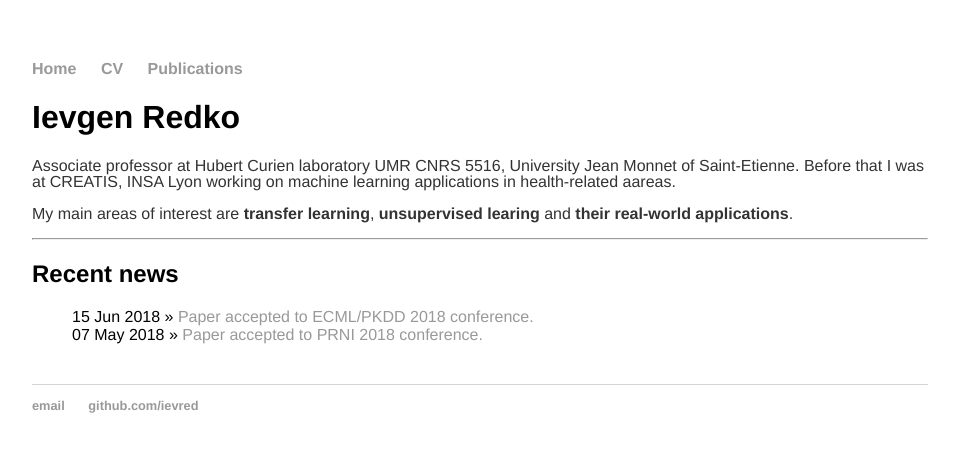
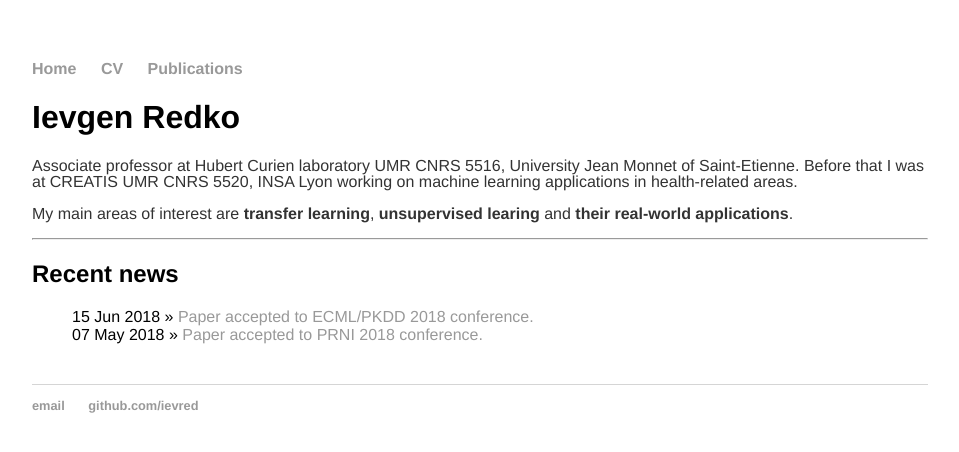
Before and after one commit to ievred/ievred.github.io, a Jekyll site: the page built from index.html, in a window 1280 px wide. Shown: the top 452 px of the page, without its empty margins (160-1119 px from the left). Built offline with Jekyll 4.4.1, drawn with Linux system fonts in a browser that asks for light colours.

Commit message:
Update index.html

```diff
--- a/index.html
+++ b/index.html
@@ -5,7 +5,7 @@ title: Ievgen Redko
 <div class="blurb">
 	<h1>Ievgen Redko</h1>
 	<p>Associate professor at Hubert Curien laboratory UMR CNRS 5516, University Jean Monnet of Saint-Etienne.
-		Before that I was at CREATIS, INSA Lyon working on machine learning applications in health-related aareas.</p>
+		Before that I was at CREATIS UMR CNRS 5520, INSA Lyon working on machine learning applications in health-related areas.</p>
 	<p>My main areas of interest are <b>transfer learning</b>, <b>unsupervised learing</b> and <b>their real-world applications</b>.</p>
 
 <hr>
```
